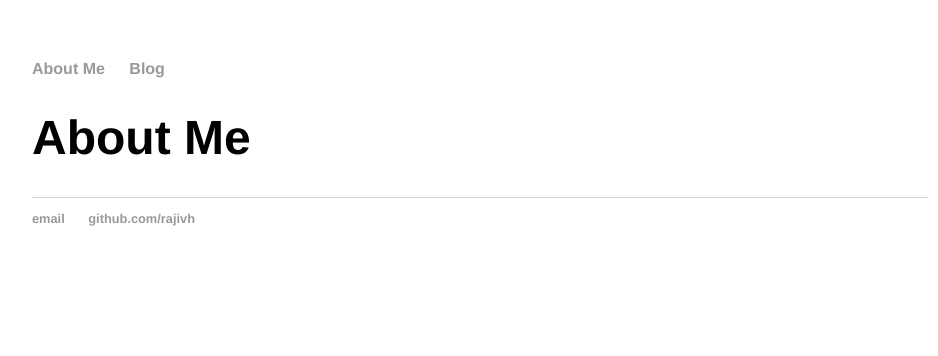
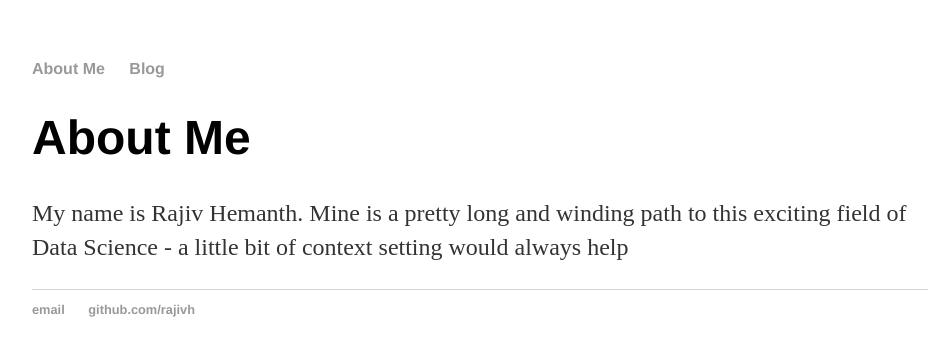
Before and after one commit to Rajivh/rajivh.github.io, a Jekyll site: the page built from about/index.html, in a window 1280 px wide. Shown: the top 356 px of the page, without its empty margins (160-1098 px from the left). Built offline with Jekyll 4.4.1, drawn with Linux system fonts in a browser that asks for light colours.

Commit message:
Update index.html

```diff
--- a/about/index.html
+++ b/about/index.html
@@ -4,3 +4,5 @@ title: About Me
 ---
 
 	<h1>{{ page.title }}</h1>
+	<p>My name is Rajiv Hemanth. Mine is a pretty long and winding path to this exciting field of Data Science - a little
+		bit of context setting would always help </p>
```
